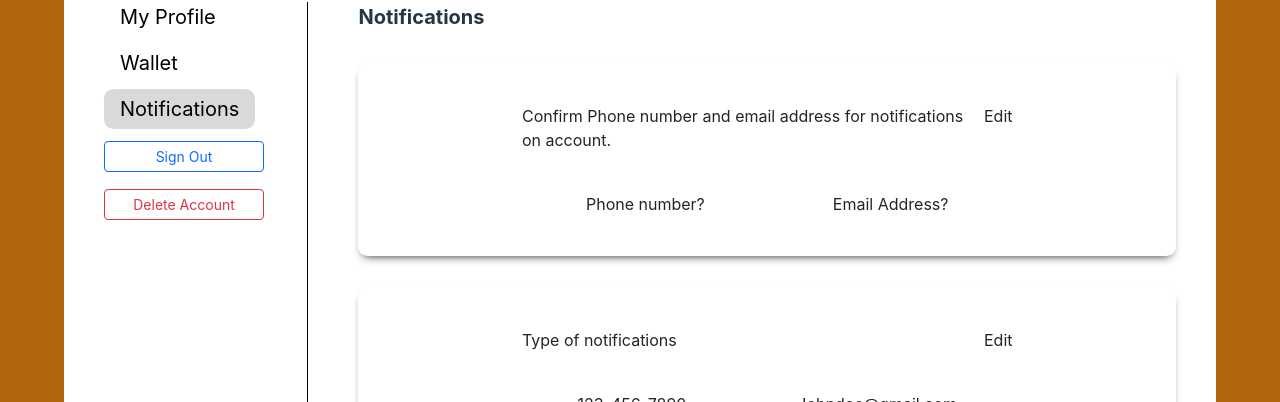
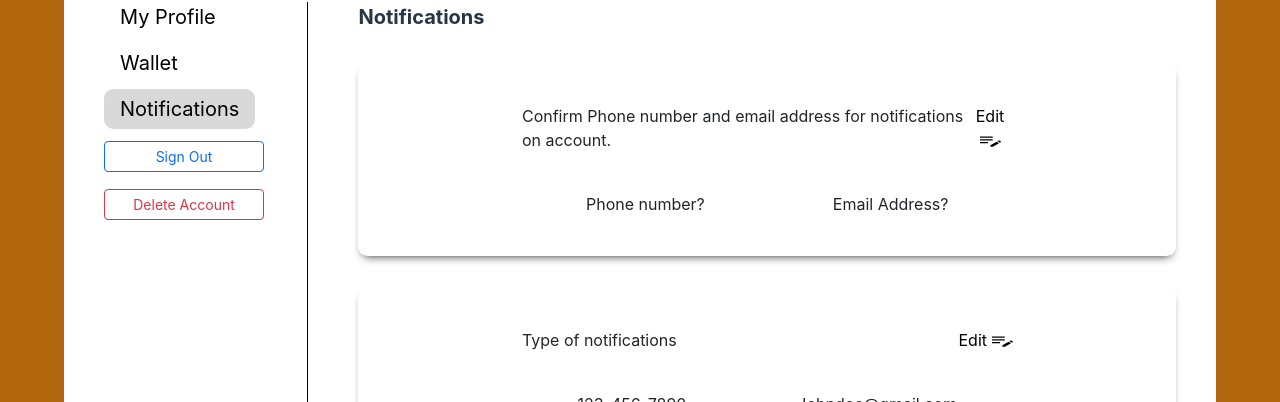
Before and after one commit to jpeng322/Booked, a React (Vite) app in the folder frontend/: page /settings/notifications in a window 1280 px wide. Shown: the part 318-720 px from the top of the page. Built offline with nearby package versions, Linux system fonts and the light colour scheme.

Commit message:
Create static notifications modals

```diff
--- a/frontend/src/CSS/AccountSettings.css
+++ b/frontend/src/CSS/AccountSettings.css
@@ -119,8 +119,31 @@
 .wallet-card button {
   border-radius: 0.25rem;
   border: none;
-  padding: .5rem .75rem;
-  background-color: #D9D9D9;
+  padding: 0.5rem 0.75rem;
+  background-color: #d9d9d9;
   color: var(--uniform-1);
   font-weight: 600;
 }
+
+.notifications-container button,
+.notifications-container button:hover,
+.notifications-container button:active:focus {
+  background-color: transparent;
+  border: none;
+  color: black;
+  padding: 0;
+}
+.notifications-modal .modal-content {
+  padding: calc(1rem + 1vw);
+  padding: 2rem;
+  margin-top: 10rem;
+}
+.notifications-modal .modal-footer button:nth-child(1) {
+  background-color: var(--uniform-2);
+  border: none;
+}
+
+.notifications-modal .modal-footer button:nth-child(2) {
+  background-color: var(--brown-2);
+  border: none;
+}
--- a/frontend/src/assets/Icons.jsx
+++ b/frontend/src/assets/Icons.jsx
@@ -69,7 +69,6 @@ export const BookedLogo = () => {
   );
 };
 
-
 export const StarIcon = () => {
   return (
     <svg
@@ -87,3 +86,20 @@ export const StarIcon = () => {
     </svg>
   );
 };
+
+export const EditIcon = () => {
+  return (
+    <svg
+      xmlns="http://www.w3.org/2000/svg"
+      width="21"
+      height="11"
+      viewBox="0 0 21 11"
+      fill="none"
+    >
+      <path
+        d="M0 3.22917H12.7396V4.60987H0V3.22917ZM0 1.84847H12.7396V0.467773H0V1.84847ZM0 7.37126H8.10699V5.99057H0V7.37126ZM17.3837 5.21047L18.206 4.72032C18.6577 4.45109 19.3873 4.45109 19.839 4.72032L20.6612 5.21047C21.1129 5.47971 21.1129 5.91463 20.6612 6.18386L19.839 6.67401L17.3837 5.21047ZM16.5614 5.70062L10.4233 9.35947V10.823H12.8785L19.0167 7.16416L16.5614 5.70062Z"
+        fill="black"
+      />
+    </svg>
+  );
+};
--- a/frontend/src/components/AccountSettings/Notifications.jsx
+++ b/frontend/src/components/AccountSettings/Notifications.jsx
@@ -1,6 +1,9 @@
-import React from "react";
+import React, { useState } from "react";
+import Modal from "react-bootstrap/Modal";
 
 import "../../CSS/AccountSettings.css";
+import NotificationsModal from "../NotificationsModal";
+
 const Notifications = () => {
   return (
     <div className="notifications-container">
@@ -10,7 +13,9 @@ const Notifications = () => {
           <div>
             Confirm Phone number and email address for notifications on account.
           </div>
-          <div>Edit</div>
+          <div>
+            <NotificationsModal />{" "}
+          </div>
         </div>
         <div className="d-flex justify-content-around">
           <div>Phone number?</div>
@@ -20,7 +25,7 @@ const Notifications = () => {
       <div className="notification-card">
         <div className="d-flex justify-content-between  ">
           <div>Type of notifications</div>
-          <div>Edit</div>
+          <NotificationsModal type="notificationType" />
         </div>
         <div>
           <div className="d-flex justify-content-around">
--- /dev/null
+++ b/frontend/src/components/NotificationsModal.jsx
@@ -0,0 +1,60 @@
+import { useState } from "react";
+import Button from "react-bootstrap/Button";
+import Modal from "react-bootstrap/Modal";
+import { EditIcon } from "../assets/Icons";
+import "../CSS/AccountSettings.css";
+
+export default function NotificationsModal(props) {
+  const [show, setShow] = useState(false);
+
+  const handleClose = () => setShow(false);
+  const handleShow = () => setShow(true);
+
+  console.log(props);
+
+  return (
+    <>
+      <Button variant="primary" onClick={handleShow}>
+        Edit{" "}
+        <span>
+          <EditIcon />
+        </span>
+      </Button>
+
+      <Modal className="notifications-modal " show={show} onHide={handleClose}>
+        <Modal.Header className="d-flex justify-content-center border-0">
+          <Modal.Title>Notifications</Modal.Title>
+        </Modal.Header>
+        <Modal.Body className="d-flex justify-content-center flex-column align-items-center gap-2">
+          {props.type === "notificationType" ? (
+            <form>
+              <div className="d-flex gap-3">
+                <label htmlFor="phone_number">Phone Number:</label>
+                <input className="border-0 border-bottom" type="checkbox" />
+              </div>
+              <div className="d-flex gap-3">
+                <label htmlFor="phone_number">Email Address:</label>
+                <input className="border-0 border-bottom" type="checkbox" />
+              </div>
+            </form>
+          ) : (
+            <form>
+              <div className="d-flex gap-3">
+                <label htmlFor="phone_number">Phone Number:</label>
+                <input className="border-0 border-bottom" type="text" />
+              </div>
+              <div className="d-flex gap-3">
+                <label htmlFor="phone_number">Email Address:</label>
+                <input className="border-0 border-bottom" type="text" />
+              </div>
+            </form>
+          )}
+        </Modal.Body>
+        <Modal.Footer className="d-flex justify-content-between border-0">
+          <Button onClick={handleClose}>Save Changes</Button>
+          <Button onClick={handleClose}>Close</Button>
+        </Modal.Footer>
+      </Modal>
+    </>
+  );
+}
```
Also changed, not shown: frontend/src/assets/edit-icon.svg (added). Lines whose indentation alone changed are shown as unchanged.
